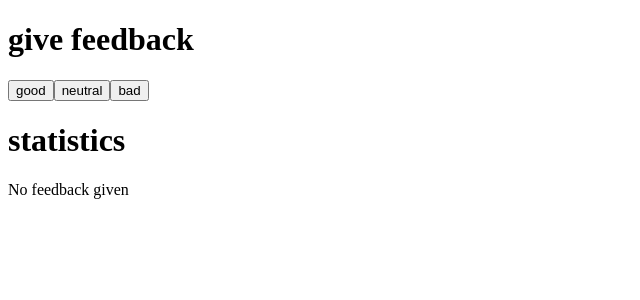
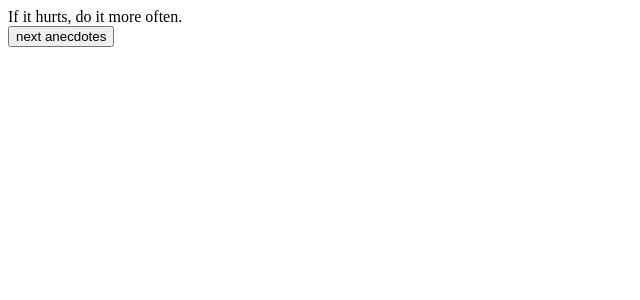
Before and after one commit to HlaKarki/react-dev-certificate, a React (Create React App) app in the folder part1/: page / in a window 1280 px wide. Shown: the top 300 px of the page, without its empty margins (0-640 px from the left). Built offline with nearby package versions, Linux system fonts and the light colour scheme.

Commit message:
solution for exercise 1.12

```diff
--- a/part1/src/App.js
+++ b/part1/src/App.js
@@ -1,57 +1,30 @@
-import { useState } from "react";
-
-// a proper place to define a component
-const Button = ( {setValue, value, text}) => <button onClick={() => handleClick(setValue, value)}>{text}</button>
-const StatisticLine = ( {text, value, percentage}) => {
-    return (
-        <tr>
-            <td>{text}</td>
-            <td>{value} {percentage}</td>
-        </tr>
-    )
-}
-const Statistics = ( {good, neutral, bad, all, average, positive}) => {
-    if (all === 0) {
-        return (
-            <div>No feedback given</div>
-        )
-    }
-    return (
-        <table>
-            <tbody>
-                <StatisticLine text={"good"} value={good} />
-                <StatisticLine text={"neutral"} value={neutral} />
-                <StatisticLine text={"bad"} value={bad} />
-                <StatisticLine text={"all"} value={all} />
-                <StatisticLine text={"average"} value={average} />
-                <StatisticLine text={"positive"} value={positive} percentage={"%"}/>
-            </tbody>
-        </table>
-    )
-}
-
-// helper function
-const handleClick = (setValue, value) => setValue(value+1)
+import { useState } from 'react'
 
 const App = () => {
-    // save clicks of each button to its own state
-    const [good, setGood] = useState(0)
-    const [neutral, setNeutral] = useState(0)
-    const [bad, setBad] = useState(0)
+    const anecdotes = [
+        'If it hurts, do it more often.',
+        'Adding manpower to a late software project makes it later!',
+        'The first 90 percent of the code accounts for the first 10 percent of the development time...The remaining 10 percent of the code accounts for the other 90 percent of the development time.',
+        'Any fool can write code that a computer can understand. Good programmers write code that humans can understand.',
+        'Premature optimization is the root of all evil.',
+        'Debugging is twice as hard as writing the code in the first place. Therefore, if you write the code as cleverly as possible, you are, by definition, not smart enough to debug it.',
+        'Programming without an extremely heavy use of console.log is same as if a doctor would refuse to use x-rays or blood tests when diagnosing patients.',
+        'The only way to go fast, is to go well.'
+    ]
 
-    const all = good + neutral + bad
-    const average = all > 0 ? (good - bad )/all : 0
-    const positive = all > 0 ? good/all * 100 : 0
+    const [selected, setSelected] = useState(0)
+    const handleClick = () => {
+        setSelected(Math.floor(Math.random() * 8))
+    }
 
     return (
         <div>
-            <h1>give feedback</h1>
-            <Button setValue={setGood} value={good} text={"good"} />
-            <Button setValue={setNeutral} value={neutral} text={"neutral"} />
-            <Button setValue={setBad} value={bad} text={"bad"} />
-
-            <h1>statistics</h1>
-            <Statistics good={good} neutral={neutral} bad={bad} all={all} average={average} positive={positive}/>
+            <div>
+                {anecdotes[selected]}
+            </div>
+            <div>
+                <button onClick={() => handleClick()}>next anecdotes</button>
+            </div>
         </div>
     )
 }
```
